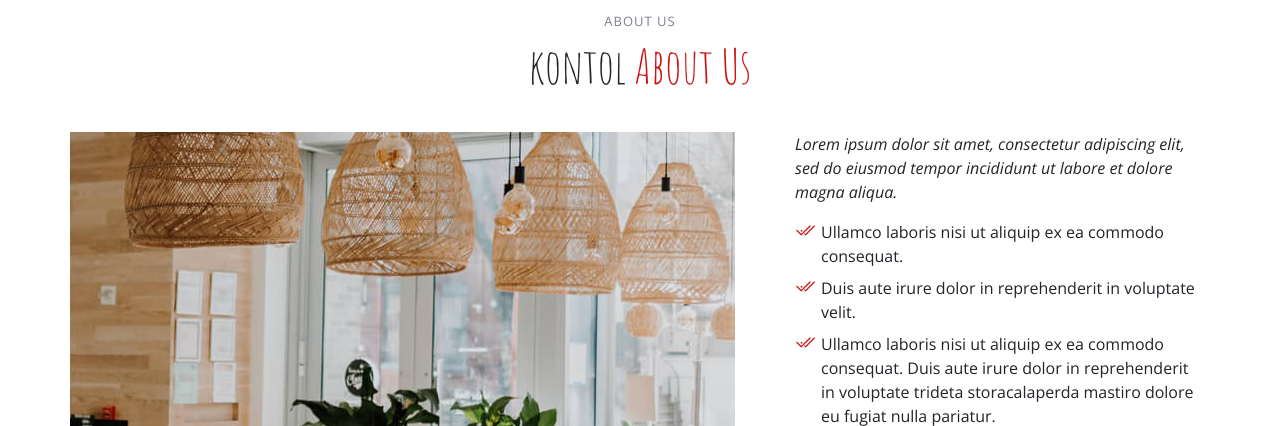
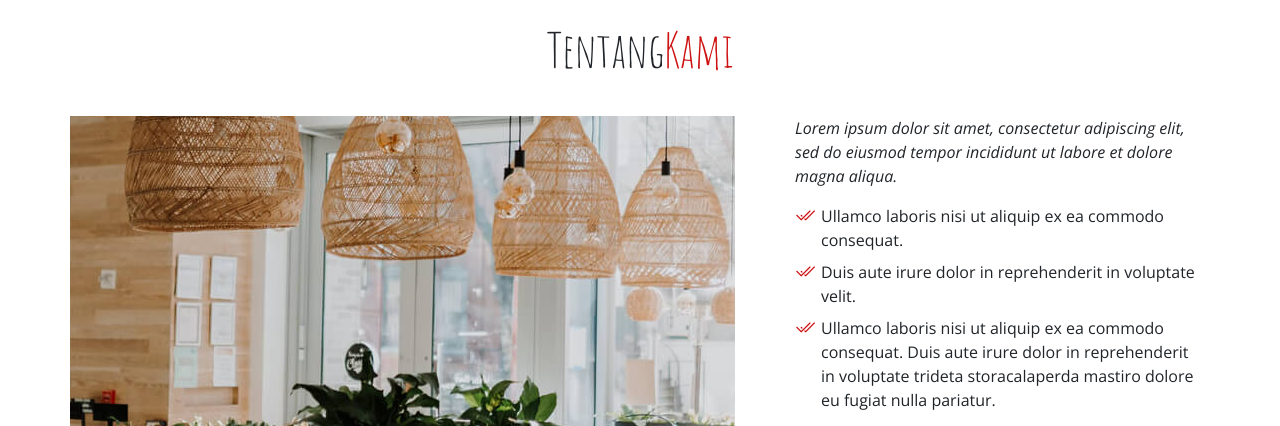
Before and after one commit to itsmefdil/web-katalog-produk-php-native, a PHP site: page /?page=tentang in a window 1280 px wide. Shown: the part 90-516 px from the top of the page. Run offline with PHP 8.4, Linux system fonts and the light colour scheme.

Commit message:
:zap: update page tentang

```diff
--- a/component/tentang.php
+++ b/component/tentang.php
@@ -5,8 +5,8 @@
       <div class="container" data-aos="fade-up">
 
         <div class="section-header">
-          <h2>About Us</h2>
-          <p>kontol <span>About Us</span></p>
+          <!-- <h2>About Us</h2> -->
+          <p>Tentang<span>Kami</span></p>
         </div>
 
         <div class="row gy-4">
```
